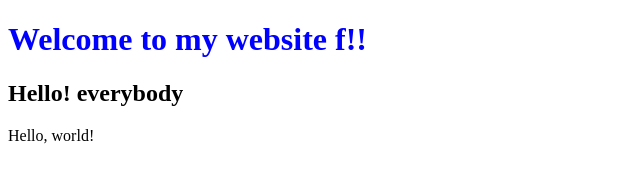
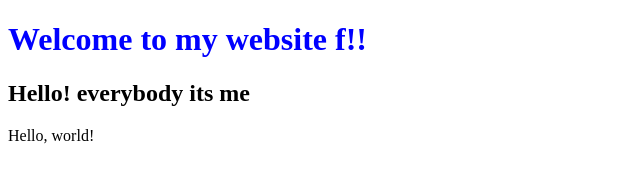
Before and after one commit to deancolclough/dean, a plain HTML site: page hello.html in a window 1280 px wide. Shown: the full height of the page, 0-640 px from the left. Drawn offline with Linux system fonts and the light colour scheme.

Commit message:
Update hello.html

```diff
--- a/hello.html
+++ b/hello.html
@@ -6,7 +6,7 @@
     <body>
 
         <h1 style="color:blue;">Welcome to my website f!!</h1>
-        <h2>Hello! everybody</h2>
+        <h2>Hello! everybody its me</h2>
         Hello, world!
     </body>
 </html>
```
